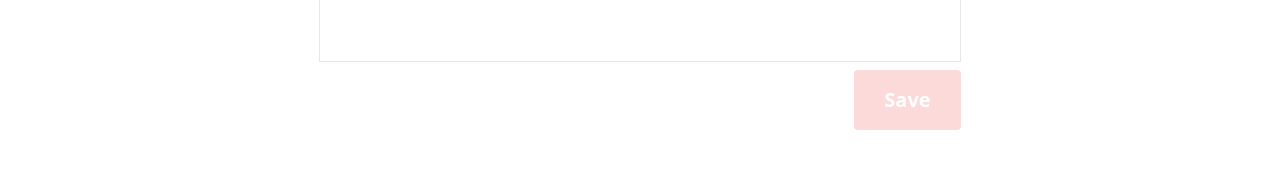
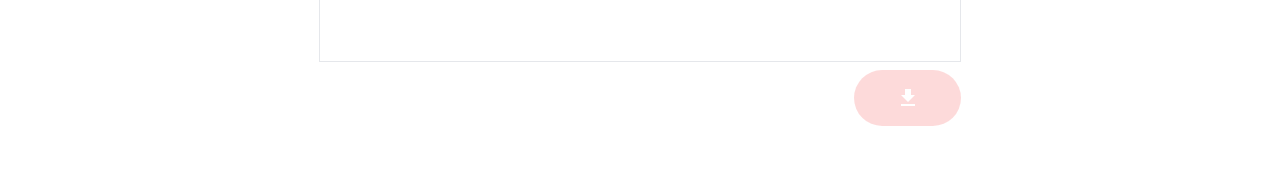
Before and after one commit to sekiya9311/youtube-thumbnail-getter, a Next.js app: page / in a window 1280 px wide. Shown: the part 543-723 px from the top of the page. Built offline with nearby package versions, Linux system fonts and the light colour scheme.

Commit message:
feat: Replace "Save" text with download icon

```diff
--- a/pages/index.tsx
+++ b/pages/index.tsx
@@ -5,6 +5,7 @@ import blank from '../public/blank.png';
 import { getVideoAsync } from '../models/web/getVideoAsync';
 import { extractThumbnailUrl } from '../models/Videos';
 import { getImageAsync } from '../models/web/getImageAsync';
+import { MdFileDownload } from 'react-icons/md';
 
 export default function Main() {
   const [url, setUrl] = useState('');
@@ -94,12 +95,12 @@ export default function Main() {
           <div className='flex justify-end'>
             <button
               disabled={!loadedThumbnail}
-              className={`flex justify-center items-center w-2/12 bg-red-400 rounded text-white text-sm font-bold md:text-xl p-2 md:p-4 hover:bg-red-600${
+              className={`flex justify-center items-center w-2/12 bg-red-400 rounded-full text-white text-2xl font-bold p-2 md:p-4 hover:bg-red-600${
                 loadedThumbnail ? '' : ' opacity-25 cursor-not-allowed'
               }`}
               onClick={downloadThumbnail}
             >
-              Save
+              <MdFileDownload />
             </button>
           </div>
         </div>
```
